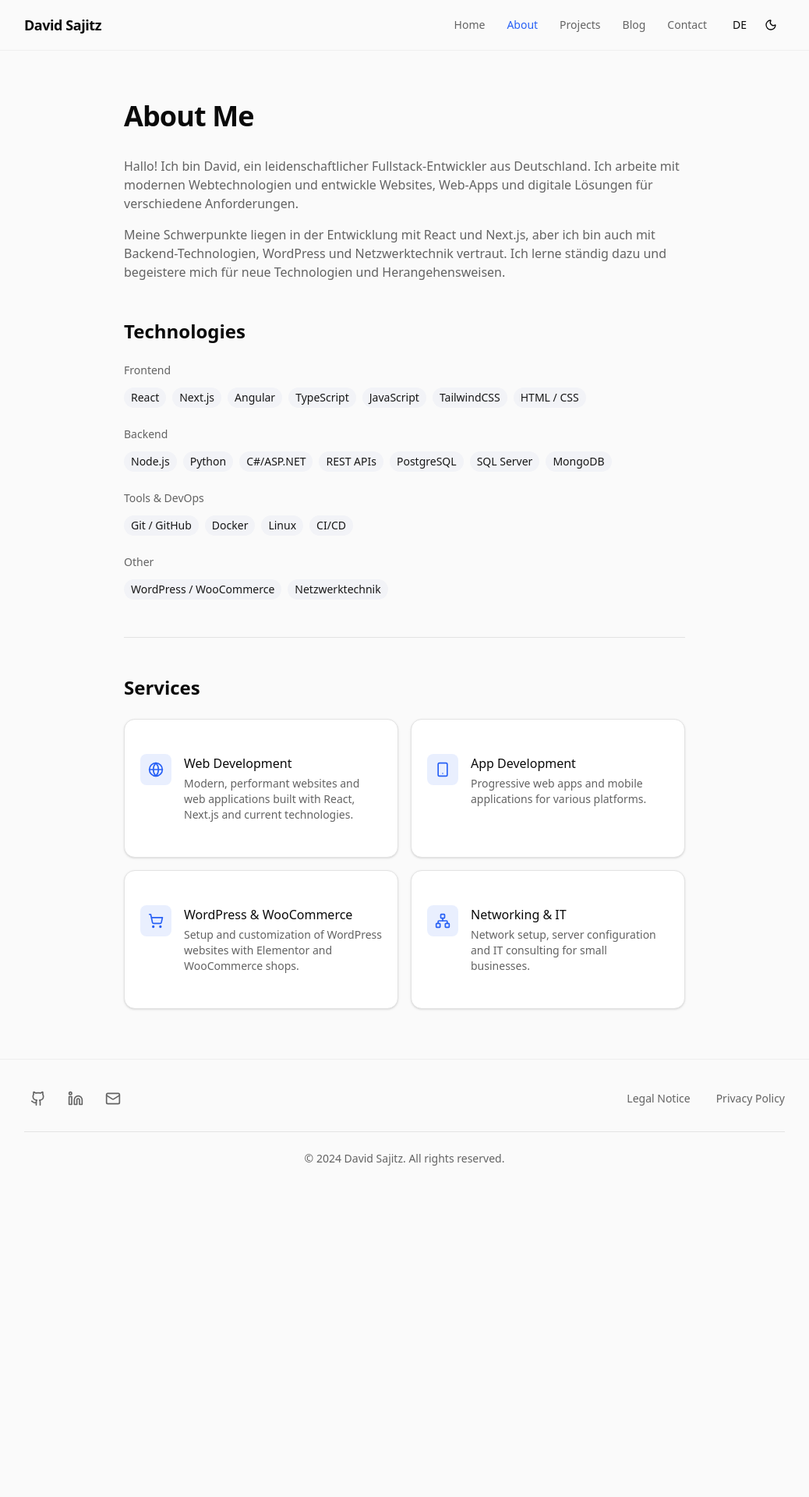
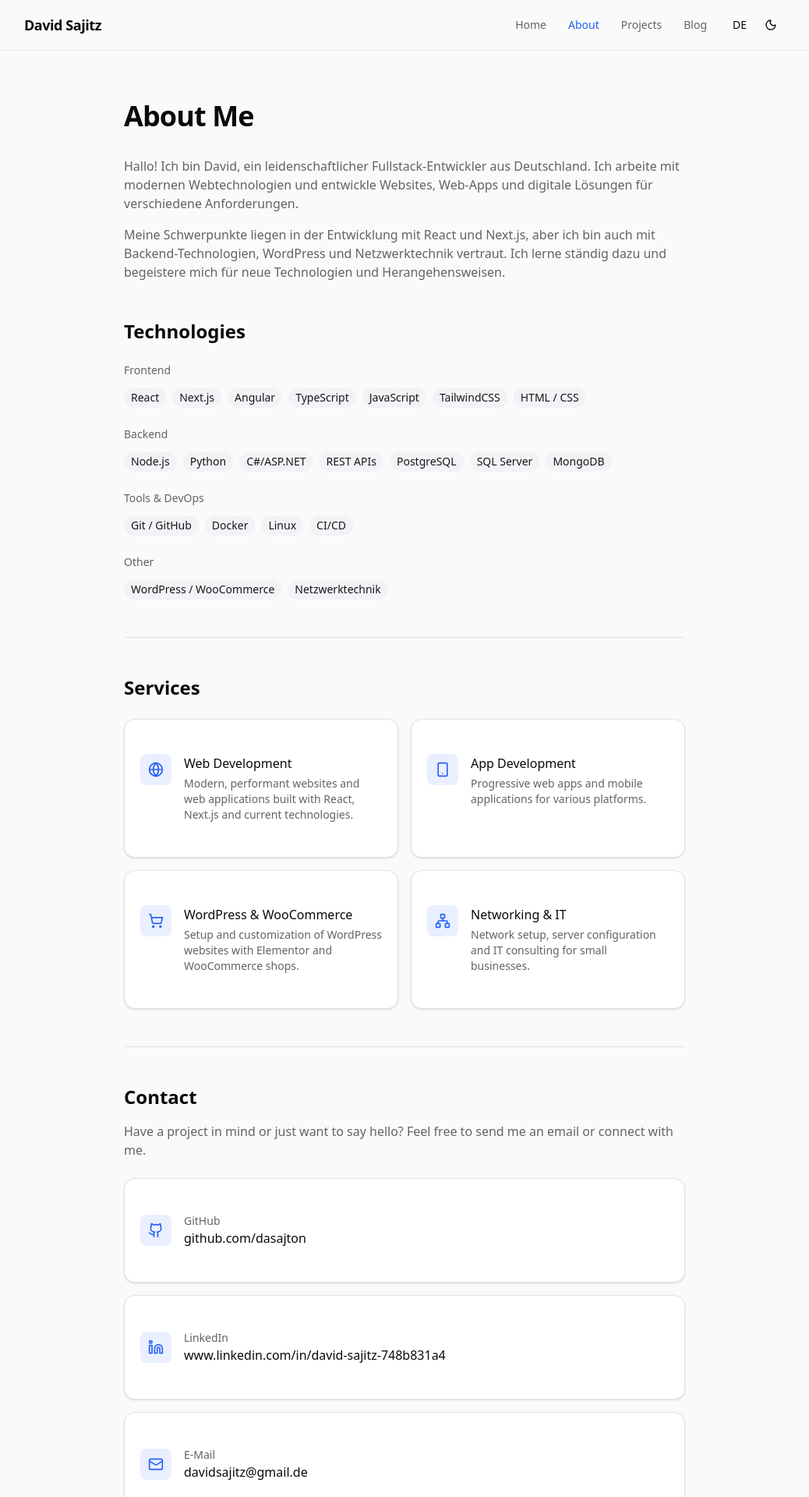
Before and after one commit to Dasajton/my-website, a Next.js app: page /en/about in a window 1280 px wide. Shown: the top 1920 px of the page at 78% size, without its empty margins (121-1159 px from the left). Before the commit the page ends 1528 px from the top, so only its background shows below. Built offline with nearby package versions, Linux system fonts and the light colour scheme.

Commit message:
Änderung im Routing: Kontaktseite rausgenommen, stattdessen die Inhalte in About als weitere Section eingebettet

```diff
--- a/app/[locale]/about/page.tsx
+++ b/app/[locale]/about/page.tsx
@@ -1,8 +1,10 @@
 import { useTranslations } from "next-intl";
 import { getTranslations } from "next-intl/server";
 import { Separator } from "@/components/ui/separator";
+import { Card, CardContent } from "@/components/ui/card";
 import { SkillsGrid } from "@/components/about/skills-grid";
 import { ServicesList } from "@/components/about/services-list";
+import { socialLinks } from "@/data/social";
 
 export async function generateMetadata({
   params,
@@ -16,6 +18,7 @@ export async function generateMetadata({
 
 export default function AboutPage() {
   const t = useTranslations("about");
+  const tc = useTranslations("contact");
 
   return (
     <div className="mx-auto max-w-3xl px-6 py-16">
@@ -48,9 +51,49 @@ export default function AboutPage() {
       <Separator className="my-12" />
 
       {/* Services */}
-      <section>
+      <section className="mb-12">
         <h2 className="mb-6 text-2xl font-semibold">{t("services_title")}</h2>
         <ServicesList />
+      </section>
+
+      <Separator className="my-12" />
+
+      {/* Kontakt */}
+      <section id="kontakt">
+        <h2 className="mb-4 text-2xl font-semibold">{tc("title")}</h2>
+        <p className="mb-6 text-muted-foreground">{tc("description")}</p>
+
+        <div className="space-y-4">
+          {socialLinks.map((link) => {
+            const displayUrl = link.href
+              .replace("mailto:", "")
+              .replace("https://", "");
+            const isExternal = !link.href.startsWith("mailto:");
+
+            return (
+              <Card key={link.name}>
+                <CardContent className="flex items-center gap-4 p-5">
+                  <div className="flex h-10 w-10 shrink-0 items-center justify-center rounded-md bg-primary/10 text-primary">
+                    <link.icon size={20} />
+                  </div>
+                  <div>
+                    <p className="text-sm font-medium text-muted-foreground">
+                      {link.name}
+                    </p>
+                    <a
+                      href={isExternal && !link.href.startsWith("http") ? `https://${link.href}` : link.href}
+                      target={isExternal ? "_blank" : undefined}
+                      rel={isExternal ? "noopener noreferrer" : undefined}
+                      className="text-base font-medium transition-colors hover:text-primary"
+                    >
+                      {displayUrl}
+                    </a>
+                  </div>
+                </CardContent>
+              </Card>
+            );
+          })}
+        </div>
       </section>
     </div>
   );
--- a/app/[locale]/contact/page.tsx
+++ /dev/null
@@ -1,64 +0,0 @@
-import { useTranslations } from "next-intl";
-import { getTranslations } from "next-intl/server";
-import { Mail } from "lucide-react";
-import { Card, CardContent } from "@/components/ui/card";
-import { SocialLinks } from "@/components/shared/social-links";
-import { socialLinks } from "@/data/social";
-
-export async function generateMetadata({
-  params,
-}: {
-  params: Promise<{ locale: string }>;
-}) {
-  const { locale } = await params;
-  const t = await getTranslations({ locale, namespace: "contact" });
-  return { title: t("title") };
-}
-
-export default function ContactPage() {
-  const t = useTranslations("contact");
-
-  const emailLink = socialLinks.find((l) => l.href.startsWith("mailto:"));
-  const email = emailLink?.href.replace("mailto:", "");
-
-  return (
-    <div className="mx-auto max-w-2xl px-6 py-16">
-      <h1 className="mb-4 text-3xl font-bold tracking-tight sm:text-4xl">
-        {t("title")}
-      </h1>
-      <p className="mb-10 text-muted-foreground">{t("description")}</p>
-
-      <div className="space-y-6">
-        {/* E-Mail */}
-        <Card>
-          <CardContent className="flex items-center gap-4 p-5">
-            <div className="flex h-10 w-10 shrink-0 items-center justify-center rounded-md bg-primary/10 text-primary">
-              <Mail size={20} />
-            </div>
-            <div>
-              <p className="text-sm font-medium text-muted-foreground">
-                {t("email_label")}
-              </p>
-              <a
-                href={emailLink?.href}
-                className="text-base font-medium transition-colors hover:text-primary"
-              >
-                {email}
-              </a>
-            </div>
-          </CardContent>
-        </Card>
-
-        {/* Social Links */}
-        <Card>
-          <CardContent className="p-5">
-            <p className="mb-3 text-sm font-medium text-muted-foreground">
-              {t("social_label")}
-            </p>
-            <SocialLinks iconSize={22} />
-          </CardContent>
-        </Card>
-      </div>
-    </div>
-  );
-}
--- a/components/home/hero.tsx
+++ b/components/home/hero.tsx
@@ -56,7 +56,7 @@ export function Hero() {
               </Link>
             </Button>
             <Button asChild variant="outline" size="lg">
-              <Link href={`/${locale}/contact`}>
+              <Link href={`/${locale}/about#kontakt`}>
                 <Mail className="mr-2 h-4 w-4" />
                 {t("cta_contact")}
               </Link>
--- a/components/layout/navbar.tsx
+++ b/components/layout/navbar.tsx
@@ -22,7 +22,6 @@ const navItems = [
   { key: "about", href: "/about" },
   { key: "projects", href: "/projects" },
   { key: "blog", href: "/blog" },
-  { key: "contact", href: "/contact" },
 ] as const;
 
 export function Navbar() {
--- a/messages/de.json
+++ b/messages/de.json
@@ -7,8 +7,7 @@
     "home": "Start",
     "about": "Über mich",
     "projects": "Projekte",
-    "blog": "Blog",
-    "contact": "Kontakt"
+    "blog": "Blog"
   },
   "hero": {
     "greeting": "Hallo, ich bin",
--- a/messages/en.json
+++ b/messages/en.json
@@ -7,8 +7,7 @@
     "home": "Home",
     "about": "About",
     "projects": "Projects",
-    "blog": "Blog",
-    "contact": "Contact"
+    "blog": "Blog"
   },
   "hero": {
     "greeting": "Hi, I'm",
```
